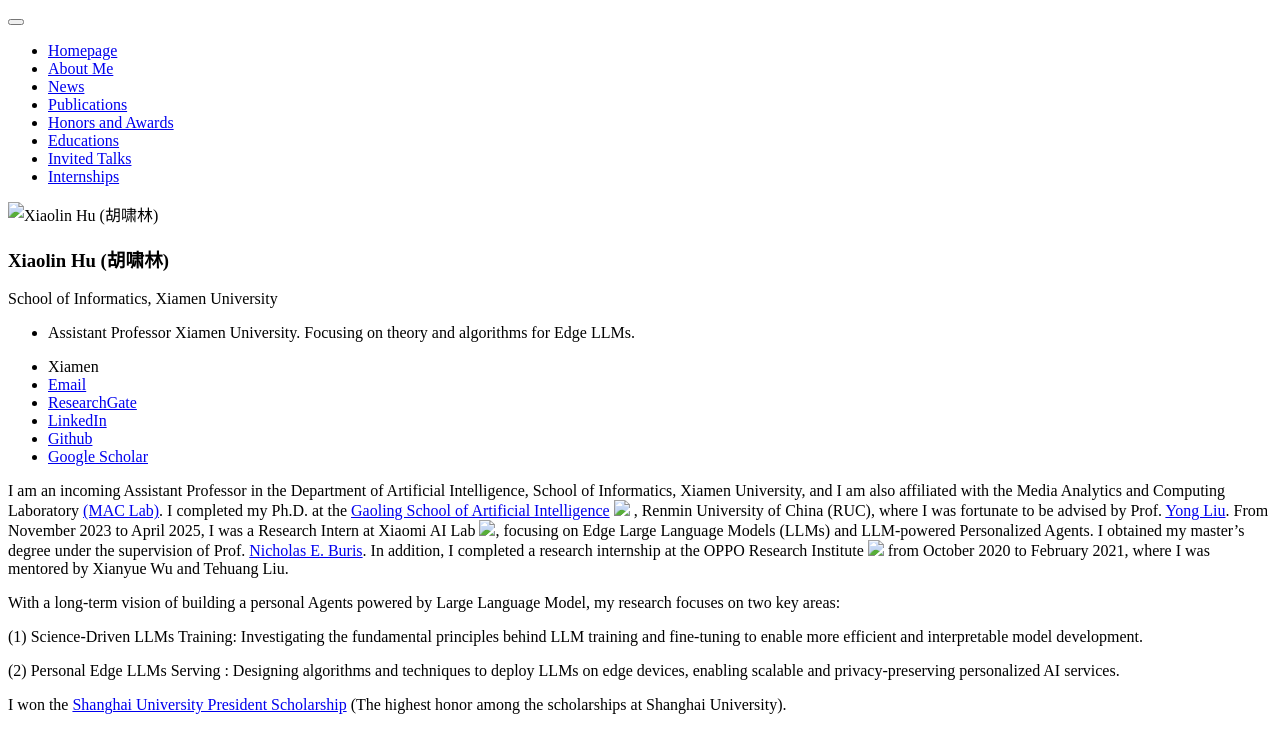
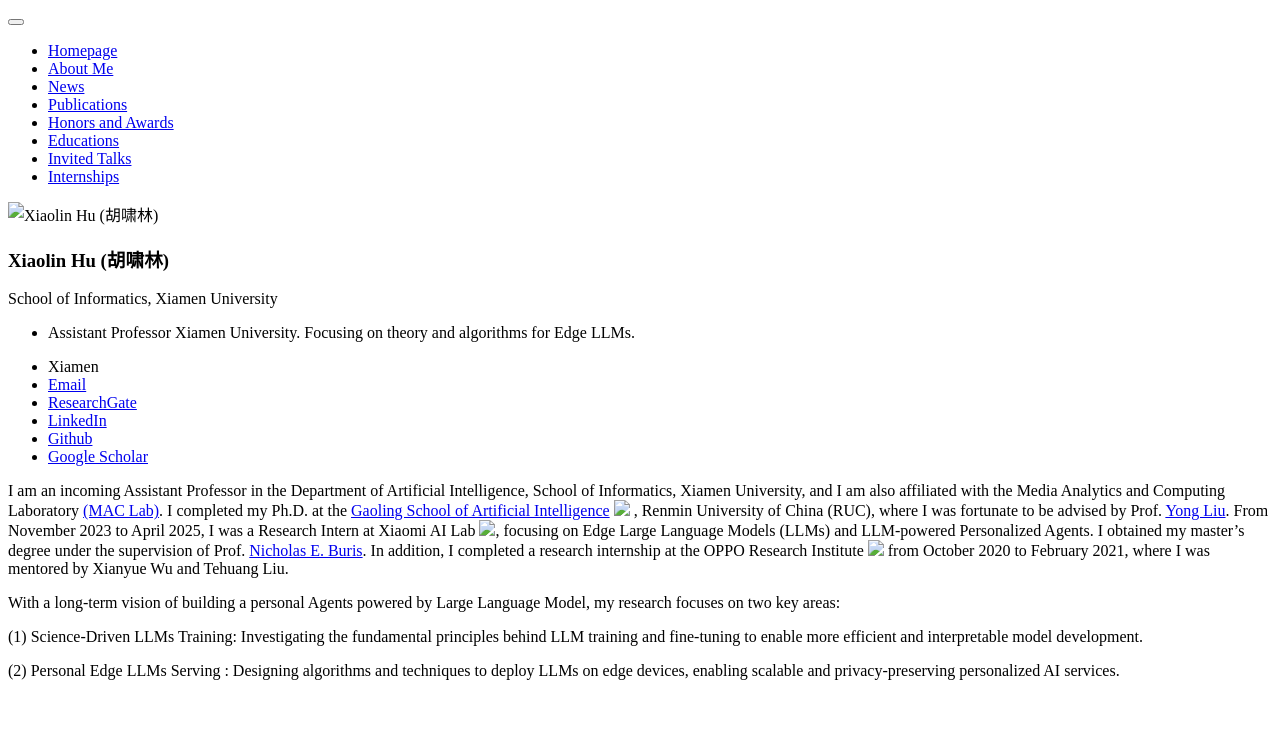
Before and after one commit to hsiaolinhu/hsiaolinhu.github.io, a Jekyll site: the page built from _pages/includes/intro.md, in a window 1280 px wide. Shown: the top 753 px of the page. Built offline with Jekyll 4.4.1, drawn with Linux system fonts in a browser that asks for light colours; our own code applies the rules of GitHub Pages for plain Markdown files.

Commit message:
Update intro.md

```diff
--- a/_pages/includes/intro.md
+++ b/_pages/includes/intro.md
@@ -33,7 +33,7 @@ Toward the long vision of building a human-centered application ecosystem based
 
 <!-- to study efficient method for deploying LLMs on edge devices and the communication challenges arising from large-scale agents. to guide human-centered model development  -->
 
-I won the [Shanghai University President Scholarship](https://news.shu.edu.cn/info/1021/47992.htm) (The highest honor among the scholarships at Shanghai University).
+<!-- I won the [Shanghai University President Scholarship](https://news.shu.edu.cn/info/1021/47992.htm) (The highest honor among the scholarships at Shanghai University).    -->
 
 <!-- I have a signal processing background, my current research interests include the theory and methods of Federated Learning and Optimization. -->
 
```
